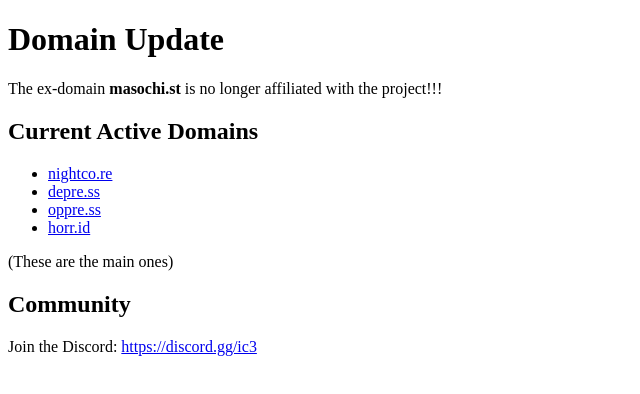
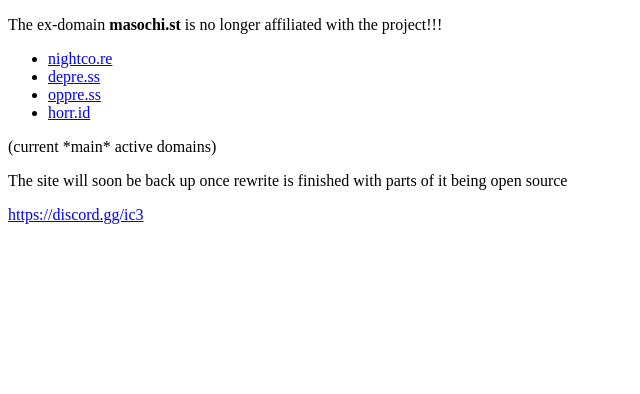
Before and after one commit to ragebait/horr.id, a plain HTML site: page index.html in a window 1280 px wide. Shown: the whole page, without its empty margins (0-640 px from the left). Drawn offline with Linux system fonts and the light colour scheme.

Commit message:
Update index.html

```diff
--- a/index.html
+++ b/index.html
@@ -4,17 +4,15 @@
   <title>horr.id</title>
 </head>
 <body>
-  <h1>Domain Update</h1>
   <p>The ex-domain <strong>masochi.st</strong> is no longer affiliated with the project!!!</p>
-  <h2>Current Active Domains</h2>
   <ul>
     <li><a href="https://nightco.re">nightco.re</a></li>
     <li><a href="https://depre.ss">depre.ss</a></li>
     <li><a href="https://oppre.ss">oppre.ss</a></li>
     <li><a href="https://horr.id">horr.id</a></li>
   </ul>
-  <p>(These are the main ones)</p>
-  <h2>Community</h2>
-  <p>Join the Discord: <a href="https://discord.gg/ic3">https://discord.gg/ic3</a></p>
+  <p>(current *main* active domains)</p>
+  <p>The site will soon be back up once rewrite is finished with parts of it being open source</p>
+  <p><a href="https://discord.gg/ic3">https://discord.gg/ic3</a></p>
 </body>
 </html>
```
